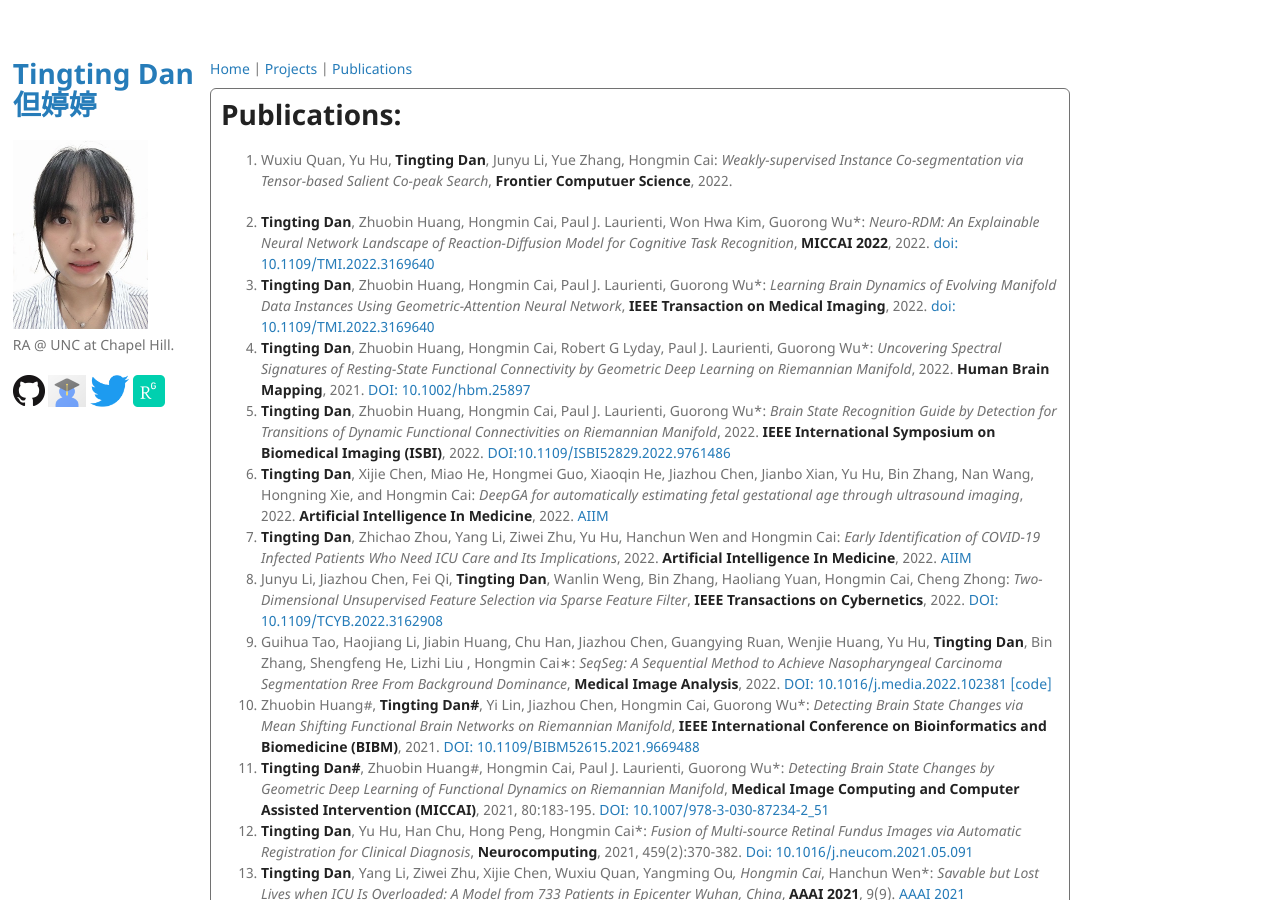
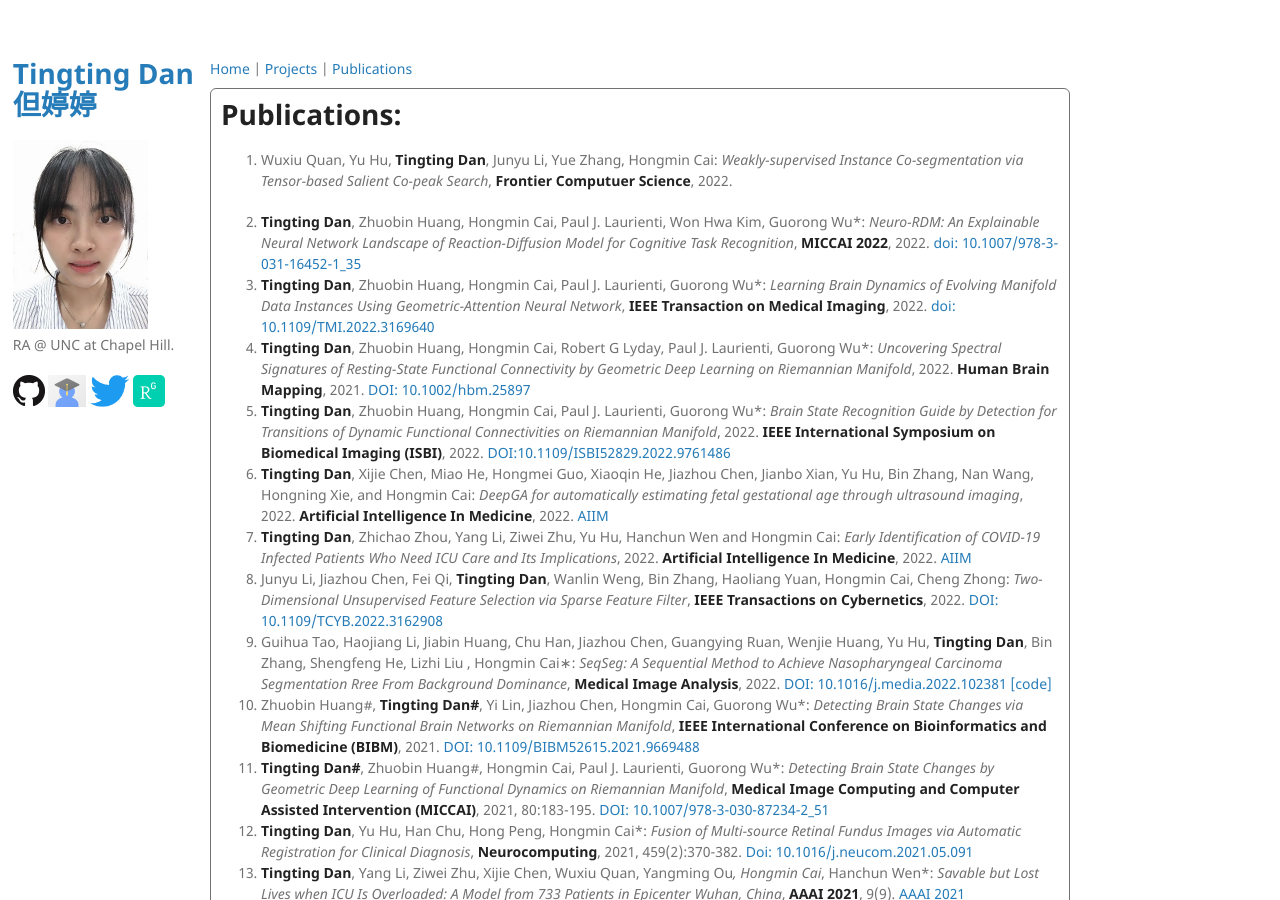
Before and after one commit to Dandy5721/dandy.github.io, a Jekyll site: the page built from publications.md, in a window 1280 px wide and 900 px high. Built offline with Jekyll 4.4.1, drawn with Linux system fonts in a browser that asks for light colours; our own code applies the rules of GitHub Pages for plain Markdown files.

Commit message:
Update publications.md

```diff
--- a/publications.md
+++ b/publications.md
@@ -7,7 +7,7 @@ layout: default
 
 1.  Wuxiu Quan, Yu Hu, **Tingting Dan**, Junyu Li, Yue Zhang, Hongmin Cai: _Weakly-supervised Instance Co-segmentation via Tensor-based Salient Co-peak Search_, **Frontier Computuer Science**, 2022.
 
-2.    **Tingting Dan**, Zhuobin Huang, Hongmin Cai, Paul J. Laurienti, Won Hwa Kim, Guorong Wu*: _Neuro-RDM: An Explainable Neural Network Landscape of Reaction-Diffusion Model for Cognitive Task Recognition_, **MICCAI 2022**, 2022. [doi: 10.1109/TMI.2022.3169640](https://ieeexplore.ieee.org/document/9761822)
+2.    **Tingting Dan**, Zhuobin Huang, Hongmin Cai, Paul J. Laurienti, Won Hwa Kim, Guorong Wu*: _Neuro-RDM: An Explainable Neural Network Landscape of Reaction-Diffusion Model for Cognitive Task Recognition_, **MICCAI 2022**, 2022. [doi: 10.1007/978-3-031-16452-1_35](https://ieeexplore.ieee.org/document/9761822)
 3.  **Tingting Dan**, Zhuobin Huang, Hongmin Cai, Paul J. Laurienti, Guorong Wu*: _Learning Brain Dynamics of Evolving Manifold Data Instances Using Geometric-Attention Neural Network_, **IEEE Transaction on Medical Imaging**, 2022. [doi: 10.1109/TMI.2022.3169640](https://ieeexplore.ieee.org/document/9761822)
 4. **Tingting Dan**, Zhuobin Huang, Hongmin Cai, Robert G Lyday, Paul J. Laurienti, Guorong Wu*: _Uncovering Spectral Signatures of Resting-State Functional Connectivity by Geometric Deep Learning on Riemannian Manifold_, 2022. **Human Brain Mapping**, 2021. [DOI: 10.1002/hbm.25897](https://onlinelibrary.wiley.com/doi/10.1002/hbm.25897)
 5. **Tingting Dan**, Zhuobin Huang, Hongmin Cai, Paul J. Laurienti, Guorong Wu*: _Brain State Recognition Guide by Detection for Transitions of Dynamic Functional Connectivities on Riemannian Manifold_, 2022. **IEEE International Symposium on Biomedical Imaging (ISBI)**, 2022. [DOI:10.1109/ISBI52829.2022.9761486](https://ieeexplore.ieee.org/stamp/stamp.jsp?tp=&arnumber=9761486)
```
